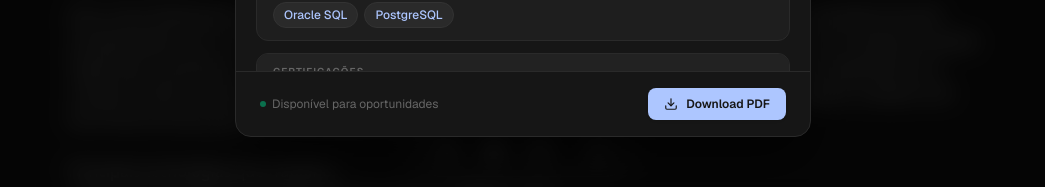
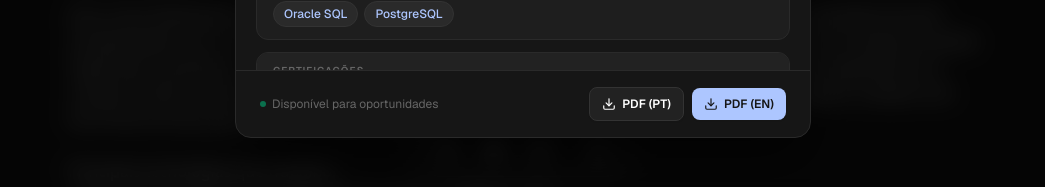
Before and after one commit to antoniobouneto/meu-portfolio, a Next.js app: page / in a window 1280 px wide. Both pictures are taken after a click on the button "Currículo". Shown: the part 599-786 px from the top of the page, without its empty margins (117-1162 px from the left). Built offline with nearby package versions, Linux system fonts and the light colour scheme.

Commit message:
feat: adicionar PDFs do curriculo em PT e EN

```diff
--- a/components/ResumeModal.tsx
+++ b/components/ResumeModal.tsx
@@ -287,29 +287,46 @@ export default function ResumeModal() {
 
         {/* Footer */}
         <div
-          className="flex items-center justify-between gap-3 px-6 py-4"
+          className="flex flex-col sm:flex-row items-center justify-between gap-3 px-6 py-4"
           style={{ borderTop: isLight ? '1px solid #e2e8f0' : '1px solid #2a2a2a' }}
         >
           <span className="text-xs flex items-center gap-1.5" style={{ color: isLight ? '#64748b' : '#666666' }}>
             <span className="w-1.5 h-1.5 rounded-full bg-emerald-500 animate-pulse shrink-0" />
             {isEn ? 'Available for opportunities' : 'Disponível para oportunidades'}
           </span>
-          <button
-            onClick={() => {
-              window.open('/cv.pdf', '_blank');
-              setIsResumeModalOpen(false);
+
+          <div className="flex items-center gap-2 w-full sm:w-auto justify-end">
+            <a
+              href="/curriculo-pt.pdf"
+              target="_blank"
+              rel="noopener noreferrer"
+              download="Antonio_Boucinhas_CV_PT.pdf"
+              className="flex-1 sm:flex-none flex items-center justify-center gap-1.5 px-3 py-2 rounded-lg text-xs font-semibold transition-all cursor-pointer shadow-xs border"
+              style={{
+                background: isLight ? '#f1f5f9' : '#222222',
+                color: isLight ? '#0f172a' : '#ffffff',
+                borderColor: isLight ? '#cbd5e1' : '#333333'
               }}
-            className="flex items-center gap-2 px-4 py-2 rounded-lg text-xs font-semibold transition-all cursor-pointer active:scale-95 shadow-sm"
+            >
+              <Download className="w-3.5 h-3.5" />
+              <span>PDF (PT)</span>
+            </a>
+
+            <a
+              href="/curriculo-en.pdf"
+              target="_blank"
+              rel="noopener noreferrer"
+              download="Antonio_Boucinhas_CV_EN.pdf"
+              className="flex-1 sm:flex-none flex items-center justify-center gap-1.5 px-3 py-2 rounded-lg text-xs font-semibold transition-all cursor-pointer shadow-xs"
               style={{
                 background: isLight ? '#2563eb' : '#adc6ff',
                 color: isLight ? '#ffffff' : '#161616'
               }}
-            onMouseEnter={e => (e.currentTarget.style.opacity = '0.9')}
-            onMouseLeave={e => (e.currentTarget.style.opacity = '1')}
             >
               <Download className="w-3.5 h-3.5" />
-            Download PDF
-          </button>
+              <span>PDF (EN)</span>
+            </a>
+          </div>
         </div>
 
       </div>
```
Also changed, not shown: 2 other files (tests, documents, lock files or other folders). Lines whose indentation alone changed are shown as unchanged.
